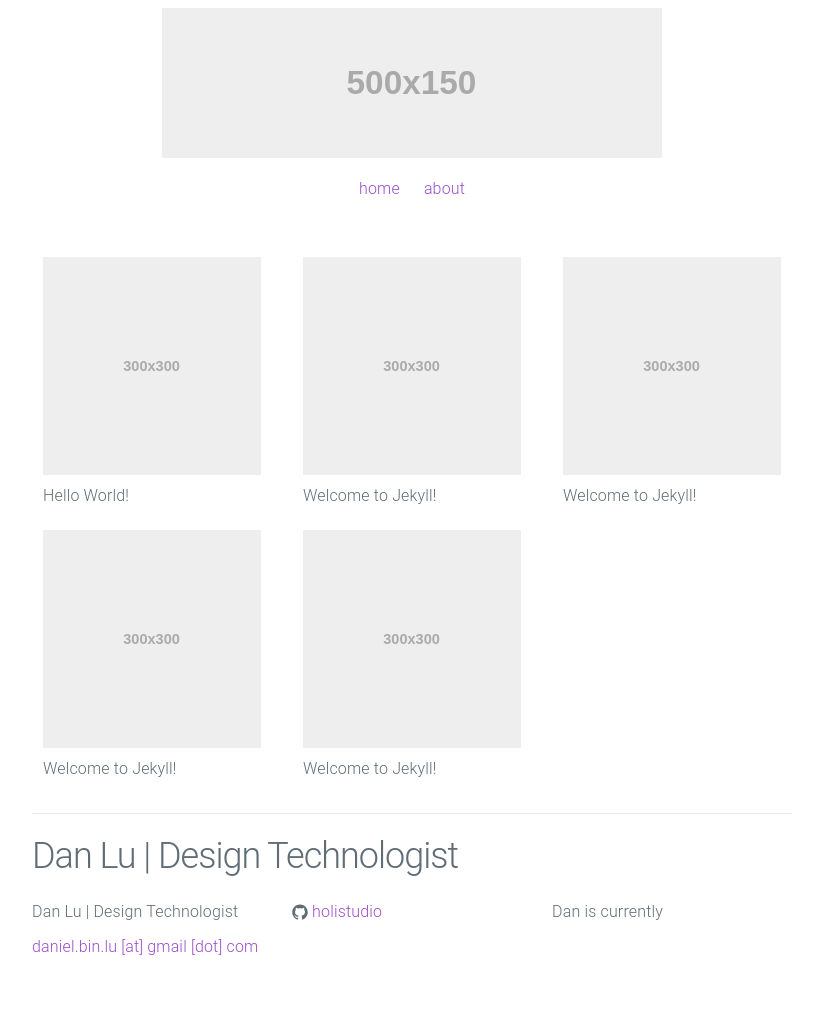
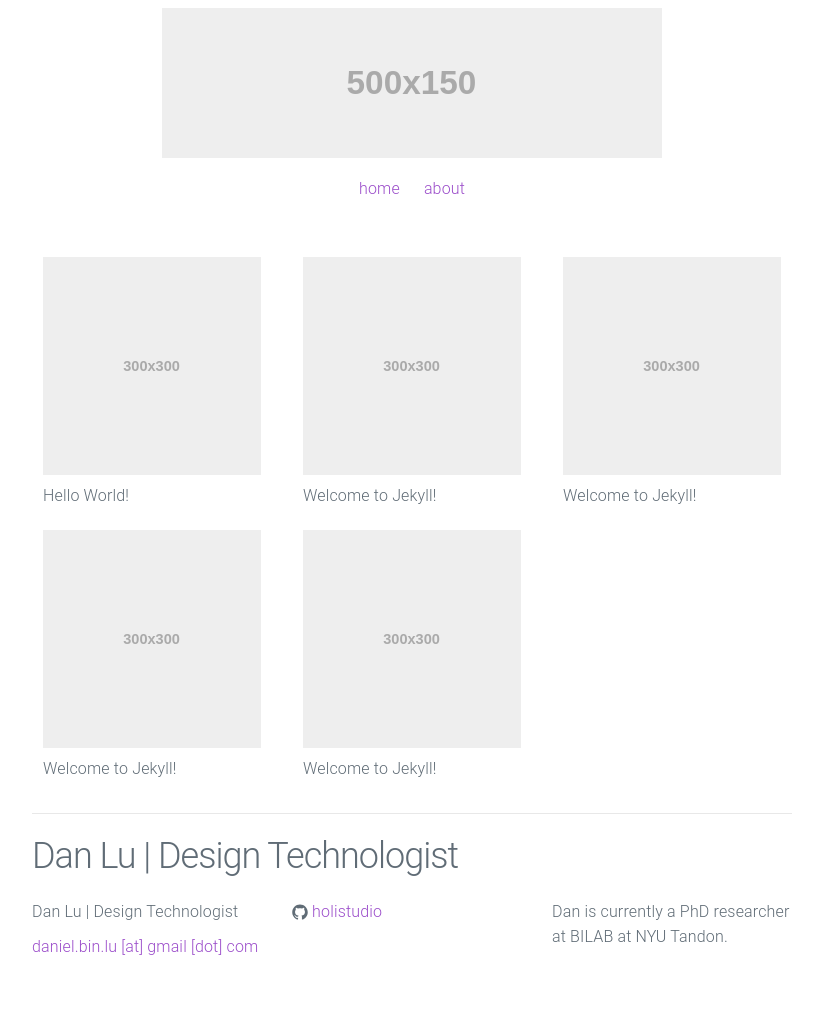
Before and after one commit to holistudio/holistudio.github.io, a Jekyll site: the page built from index.html, in a window 1280 px wide. Shown: the whole page, without its empty margins (228-1051 px from the left). Built offline with Jekyll 4.4.1, drawn with Linux system fonts in a browser that asks for light colours.

Commit message:
config description

```diff
--- a/_config.yml
+++ b/_config.yml
@@ -2,7 +2,7 @@
 title: Dan Lu | Design Technologist
 email: daniel.bin.lu [at] gmail [dot] com
 description: > # this means to ignore newlines until "baseurl:"
-  Dan is currently
+  Dan is currently a PhD researcher at BILAB at NYU Tandon.
 baseurl: "" # the subpath of your site, e.g. /blog
 url: "https://holistudio.github.io/" # the base hostname & protocol for your site
 github_username:  holistudio
```
